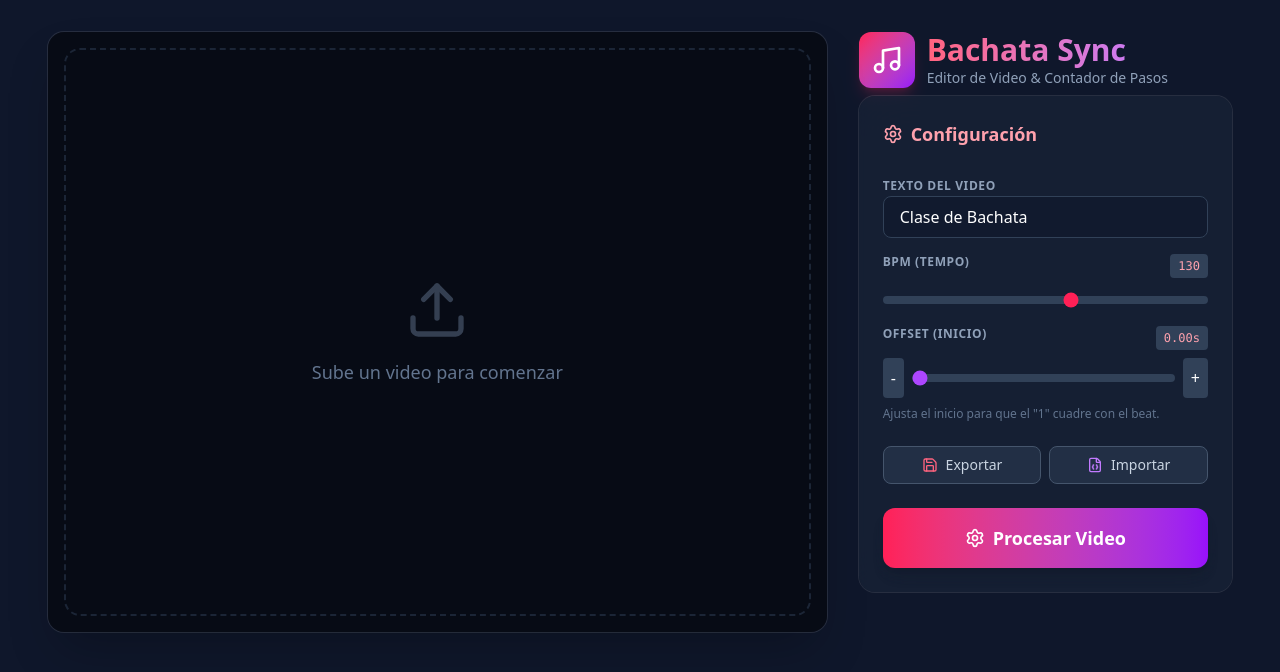
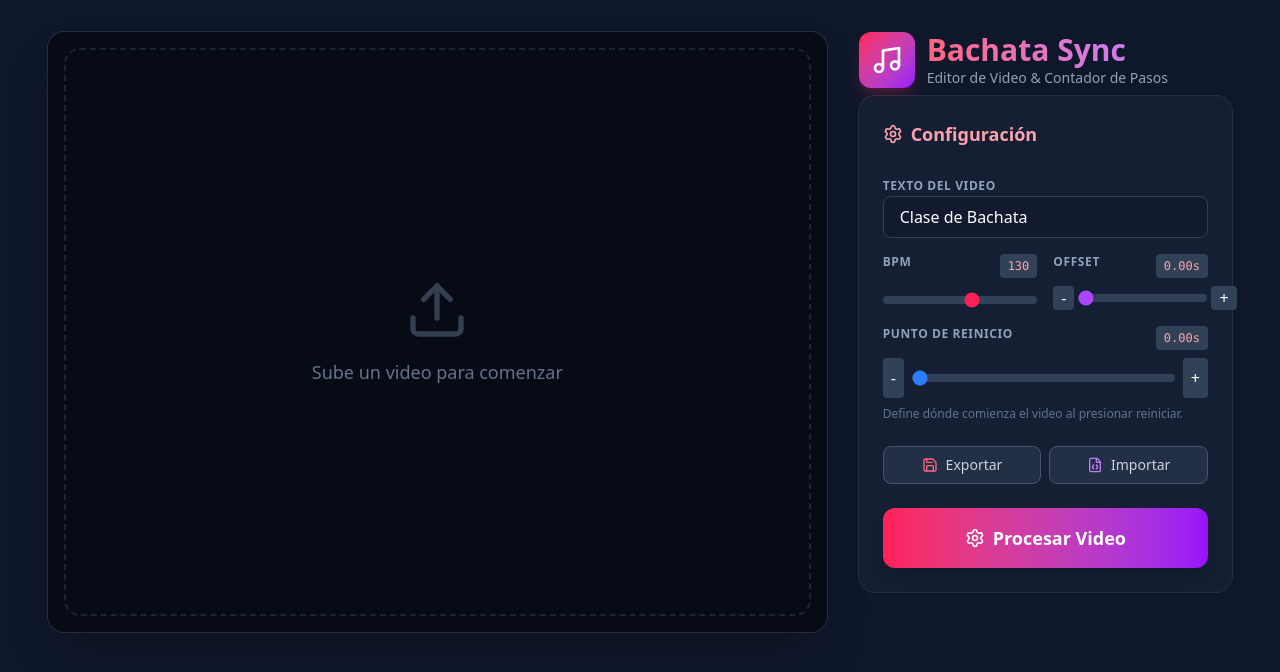
Before and after one commit to LicTony/BachataSync, a React app in the folder frontend/: page / in a window 1280 px wide. Shown: the top 672 px of the page. Built offline with nearby package versions, Linux system fonts and the light colour scheme; the HTML template or start-up script is replaced by a standard one.

Commit message:
Boton reincio

```diff
--- a/frontend/src/App.jsx
+++ b/frontend/src/App.jsx
@@ -1,5 +1,5 @@
 import React, { useState, useRef, useEffect } from 'react';
-import { Upload, Play, Pause, Settings, Download, Music, Clock, Gauge, FileJson, Save } from 'lucide-react';
+import { Upload, Play, Pause, Settings, Download, Music, Clock, Gauge, FileJson, Save, RotateCcw } from 'lucide-react';
 import { motion, AnimatePresence } from 'framer-motion';
 
 function App() {
@@ -7,6 +7,7 @@ function App() {
   const [videoUrl, setVideoUrl] = useState(null);
   const [bpm, setBpm] = useState(130);
   const [offset, setOffset] = useState(0.0);
+  const [startPoint, setStartPoint] = useState(0.0);
   const [text, setText] = useState("Clase de Bachata");
   const [isPlaying, setIsPlaying] = useState(false);
   const [isProcessing, setIsProcessing] = useState(false);
@@ -81,6 +82,18 @@ function App() {
     }
   };
 
+  const handleRestart = () => {
+    if (videoRef.current) {
+      videoRef.current.currentTime = startPoint;
+      setCurrentTime(startPoint);
+      if (!isPlaying) {
+        videoRef.current.pause(); // Ensure it stays paused if it was paused
+      } else {
+        videoRef.current.play(); // Ensure it keeps playing if it was playing
+      }
+    }
+  };
+
   useEffect(() => {
     if (videoRef.current) {
       videoRef.current.playbackRate = playbackRate;
@@ -131,7 +144,8 @@ function App() {
     const config = {
       text,
       bpm,
-      offset
+      offset,
+      startPoint
     };
     const blob = new Blob([JSON.stringify(config, null, 2)], { type: 'application/json' });
     const url = URL.createObjectURL(blob);
@@ -155,6 +169,7 @@ function App() {
         if (config.text) setText(config.text);
         if (config.bpm) setBpm(Number(config.bpm));
         if (config.offset !== undefined) setOffset(Number(config.offset));
+        if (config.startPoint !== undefined) setStartPoint(Number(config.startPoint));
       } catch (error) {
         console.error("Error parsing config file", error);
         alert("Error al cargar la configuración");
@@ -243,6 +258,13 @@ function App() {
                 >
                   {isPlaying ? <Pause className="w-5 h-5" /> : <Play className="w-5 h-5 ml-0.5" />}
                 </button>
+                <button
+                  onClick={handleRestart}
+                  className="p-2 rounded-full bg-slate-700 hover:bg-slate-600 transition-colors"
+                  title="Reiniciar desde punto configurado"
+                >
+                  <RotateCcw className="w-5 h-5" />
+                </button>
 
                 <span className="text-xs font-mono text-slate-400 w-12 text-right">
                   {formatTime(currentTime)}
@@ -311,9 +333,10 @@ function App() {
                   />
                 </div>
 
+                <div className="grid grid-cols-2 gap-4">
                   <div className="space-y-2">
                     <div className="flex justify-between">
-                    <label className="text-xs uppercase tracking-wider text-slate-400 font-bold">BPM (Tempo)</label>
+                      <label className="text-xs uppercase tracking-wider text-slate-400 font-bold">BPM</label>
                       <span className="text-xs font-mono bg-slate-700 px-2 py-1 rounded text-rose-300">{bpm}</span>
                     </div>
                     <input
@@ -328,11 +351,11 @@ function App() {
 
                   <div className="space-y-2">
                     <div className="flex justify-between">
-                    <label className="text-xs uppercase tracking-wider text-slate-400 font-bold">Offset (Inicio)</label>
+                      <label className="text-xs uppercase tracking-wider text-slate-400 font-bold">Offset</label>
                       <span className="text-xs font-mono bg-slate-700 px-2 py-1 rounded text-rose-300">{offset.toFixed(2)}s</span>
                     </div>
-                  <div className="flex gap-2">
-                    <button onClick={() => setOffset(Math.max(0, offset - 0.1))} className="p-2 bg-slate-700 rounded hover:bg-slate-600">-</button>
+                    <div className="flex gap-1">
+                      <button onClick={() => setOffset(Math.max(0, offset - 0.1))} className="px-2 bg-slate-700 rounded hover:bg-slate-600">-</button>
                       <input
                         type="range"
                         min="0"
@@ -340,11 +363,32 @@ function App() {
                         step="0.01"
                         value={offset}
                         onChange={(e) => setOffset(Number(e.target.value))}
-                      className="w-full accent-purple-500 h-2 bg-slate-700 rounded-lg appearance-none cursor-pointer my-auto"
+                        className="flex-1 accent-purple-500 h-2 bg-slate-700 rounded-lg appearance-none cursor-pointer my-auto"
                       />
-                    <button onClick={() => setOffset(offset + 0.1)} className="p-2 bg-slate-700 rounded hover:bg-slate-600">+</button>
+                      <button onClick={() => setOffset(offset + 0.1)} className="px-2 bg-slate-700 rounded hover:bg-slate-600">+</button>
                     </div>
-                  <p className="text-xs text-slate-500">Ajusta el inicio para que el "1" cuadre con el beat.</p>
+                  </div>
+                </div>
+
+                <div className="space-y-2">
+                  <div className="flex justify-between">
+                    <label className="text-xs uppercase tracking-wider text-slate-400 font-bold">Punto de Reinicio</label>
+                    <span className="text-xs font-mono bg-slate-700 px-2 py-1 rounded text-rose-300">{startPoint.toFixed(2)}s</span>
+                  </div>
+                  <div className="flex gap-2">
+                    <button onClick={() => setStartPoint(Math.max(0, startPoint - 0.5))} className="p-2 bg-slate-700 rounded hover:bg-slate-600">-</button>
+                    <input
+                      type="range"
+                      min="0"
+                      max={duration || 100}
+                      step="0.1"
+                      value={startPoint}
+                      onChange={(e) => setStartPoint(Number(e.target.value))}
+                      className="w-full accent-blue-500 h-2 bg-slate-700 rounded-lg appearance-none cursor-pointer my-auto"
+                    />
+                    <button onClick={() => setStartPoint(startPoint + 0.5)} className="p-2 bg-slate-700 rounded hover:bg-slate-600">+</button>
+                  </div>
+                  <p className="text-xs text-slate-500">Define dónde comienza el video al presionar reiniciar.</p>
                 </div>
               </div>
 
```
Lines whose indentation alone changed are shown as unchanged.
